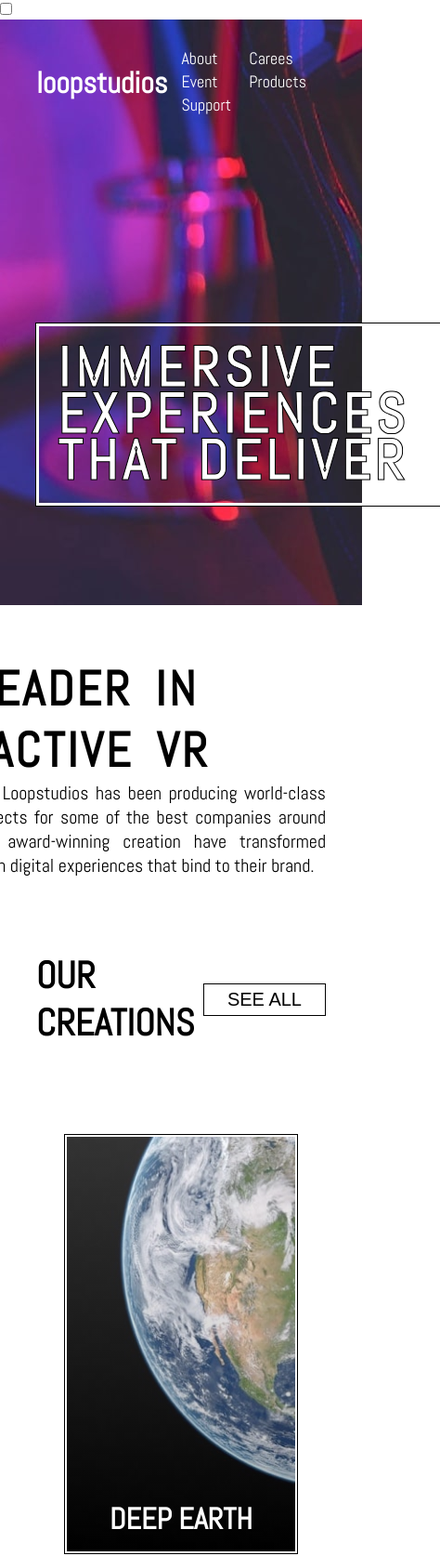
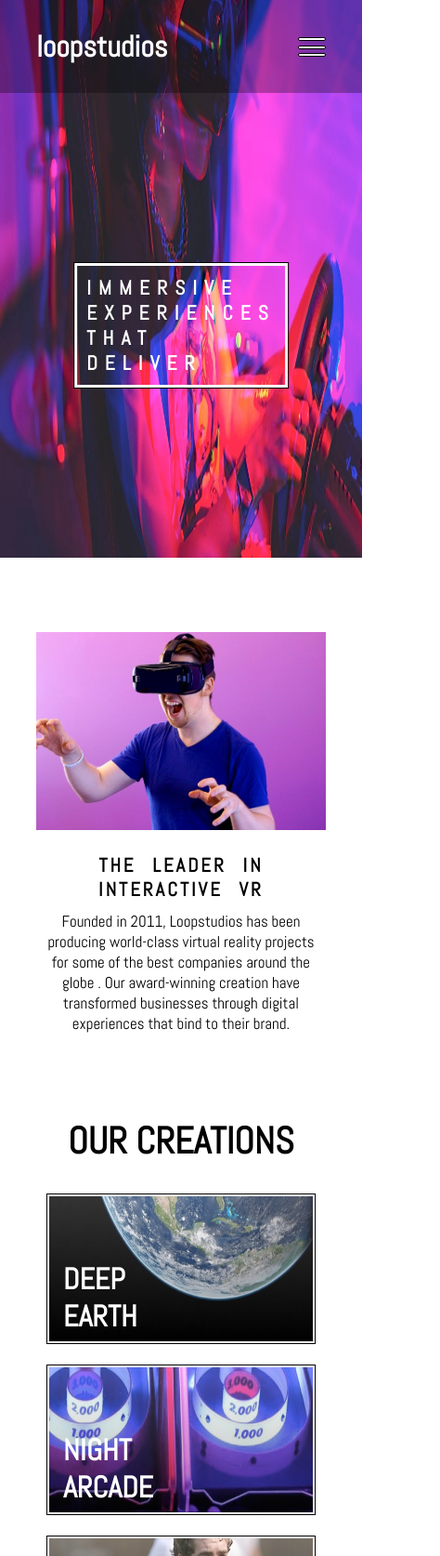
Before and after one commit to Guenfoudi-Mohamed/project_13-media_query, a plain HTML site: page index.html in a window 390 px wide. Shown: the top 1674 px of the page at 93% size, 474 px wide, since content can reach past the window. Drawn offline with Linux system fonts and the light colour scheme.

Commit message:
Update project_13-media_query.css

```diff
--- a/project_13-media_query.css
+++ b/project_13-media_query.css
@@ -1,24 +1,39 @@
 *{margin: 0px;padding: 0px;box-sizing: border-box;outline: none;text-decoration: none;list-style: none;}
 /* start body */
 body{font-family:'Abel', 'Oswald', sans-serif;max-width: 1440px;margin: 0 auto;min-height: 100vh;}
+body input[id="check_list"]{display: none;}
+body input[id="check_list"]:checked ~ header .container .navbar .list{max-height: 500px;}
 /* start header */
-body header{width: 100%;height: 630px;background-image: url('\images/desktop/image-hero.jpg');background-repeat: no-repeat;background-size:round;}
+body header{width: 100%;min-height: 600px;background-image: url('\images/desktop/image-hero.jpg');background-repeat: no-repeat;background-size:100% 100%;}
     /* start container */
-body header .container{width: 80%;height: 100%;margin:0 auto;position: relative;}
+body header .container .con{width: 100%;background-color:rgba(0, 0, 0, 0);}
         /* start navbar */
-body header .container .navbar{display: flex;justify-content: space-between;align-items: center;position: relative;top: 30px;}
-body header .container .navbar .logo h1{color: #fff;}
+body header .container  .navbar{width:80%;margin:0px auto; display: flex;justify-content: space-between;align-items: center;position: relative;padding:30px 0px;}
+body header .container  .navbar .logo h1{color: #fff;}
             /* start list */
-body header .container .navbar .list li{display: inline;}
-body header .container .navbar .list li:hover a{border-bottom: 2px solid white;}
-body header .container .navbar .list li a{display: inline-block;color: #fff;margin: 0px 15px;font-size: 18px;border-bottom: 2px solid transparent;}
-body header .container .navbar .list li:last-child a{margin-right: 0px;}
+body header .container  .navbar .list{transition:max-height 1s;}
+body header .container  .navbar .list li{display: inline;}
+body header .container  .navbar .list li:hover a{border-bottom: 2px solid white;}
+body header .container  .navbar .list li a{display: inline-block;color: #fff;margin: 0px 15px;font-size: 18px;border-bottom: 2px solid transparent;font-weight: bold;}
+body header .container  .navbar .list li:last-child a{margin-right: 0px;}
             /* start humbrger */
-body header .container .navbar .humbrger{width: 35px;height: 21px;display: none;justify-content: space-between;flex-direction: column;position:absolute;right: 0px;cursor: pointer;}
-body header .container .navbar .humbrger .bar{width:100%;height:3px;border-radius:5px; background-color: #fff;}
+body header .container  .navbar .humbrger{width: 30px;height: 21px;display: none;justify-content: space-between;flex-direction: column;position:absolute;top:40px;right: 0px;cursor: pointer;}
+body header .container  .navbar .humbrger .bar{width:100%;height:3px;border-radius:5px; background-color: #fff;border: 1px solid #000;padding: 1px;}
         /* start content_text */
-body header .container .content_text{position: relative;left:0px;top: 40%;padding: 20px;padding-right:30px;border: 3px solid #fff;outline: 1.5px solid #000;display: inline-block;}
-body header .container .content_text h1{color: #fff;font-size: 60px;letter-spacing: 5px;line-height: 50px;-webkit-text-stroke: 1px black;}
+body header .container .content_text{width: 80%;margin: auto;position: relative;min-height:calc(600px - 100px); }
+body header .container .content_text h1{color: #fff;font-size: 40px;position: absolute;top: 50%;transform: translateY(-50%); -webkit-text-stroke: .5px black;letter-spacing: 8px;display: inline-block;border: 3px solid #fff;outline: 1.5px solid #000;padding: 10px;}
+/* start media query =>=> header */
+        @media (min-width:280px) and (max-width:910px){
+                body header .container .con{width: 100%;background-color:rgba(0, 0, 0, 0.3);}
+                body header .container  .navbar{flex-direction: column;align-items: flex-start;}
+                body header .container  .navbar .list{max-height:0px;overflow: hidden;position: relative;top: 15px;}
+                body header .container  .navbar .list li{display: block;}
+                body header .container  .navbar .list li a{margin:5px 0px;}
+                body header .container  .navbar .humbrger{display: flex;}
+        }
+        @media (min-width:280px) and (max-width:640px){
+                body header .container .content_text h1{font-size: 5.5vw;left: 50%;transform: translate(-50%,-50%); -webkit-text-stroke: white;}
+        }
 /* end header */
 /* start main */
         /* start section_1 */
@@ -28,21 +43,57 @@ main .section_1 .img img{width: 100%;display: block;}
 main .section_1 .content_text{padding: 50px 0px 0px 50px;width: 34em;position: absolute;right: 0px;background: #fff;}
 main .section_1 .content_text h1{font-size: 52px;letter-spacing: 3px;word-spacing: 10px;}
 main .section_1 .content_text p{font-size: 20px;text-align: justify;}
+/* start media query =>=> section_1 */
+        @media (min-width:280px) and (max-width:910px){
+                main .section_1{flex-direction: column;align-items: center;justify-content: center;}
+                main .section_1 .content_text{position: static;max-width:34em;padding:10px;margin-top: 15px;}
+                main .section_1 .content_text h1{text-align: center;font-size: 34px;width: 65%;margin: 0px auto;}
+                main .section_1 .content_text p{font-size: 17px;text-align: justify; margin-top: 10px;}
+        }
+        @media (min-width:280px) and (max-width:685px){
+                main .section_1 .content_text{max-width:100%;}
+                main .section_1 .content_text h1{font-size: 5.3vw;width: 75%;}
+                main .section_1 .content_text p{text-align: center;}
+        }
+/* end media query =>=> section_1 */
         /* start section_2 */
-main .section_2{width: 80%;margin:auto;padding: 80px 0px;}
+main .section_2{width: 80%;margin:auto;padding: 80px 0px;position: relative;}
                 /* start content_top */
 main .section_2 .content_top{display: flex;justify-content: space-between;align-items: center;padding-bottom: 80px;}
 main .section_2 .content_top h1{font-size: 40px;}
 main .section_2 .content_top input[value="SEE ALL"]{background-color: #fff;border: 1.5px solid #000;color: #000;padding:5px 25px;font-size: 20px;cursor: pointer;}
+main .section_2 .content_top input[value="SEE ALL"]:hover{background-color: #000;color: #fff;}
+/* start media query =>=> section_1  => content_top */
+@media (min-width:280px) and (max-width:540px){
+        main .section_2{width: 80%;margin:auto;padding: 80px 0px 100px 0px;}
+        main .section_2 .content_top{justify-content: center;padding-bottom: 20px;}
+        main .section_2 .content_top h1{text-align: center;}
+        main .section_2 .content_top input[value="SEE ALL"]{position: absolute;bottom: 40px;left: 50%;transform: translateX(-50%);}
+}
                 /* start content_bottom */
 main .section_2 .content_bottom{width: 100%;}
 main .section_2 .content_bottom .content{display:flex;justify-content: center;align-items: center;flex-wrap: wrap;width: 100%;}
-main .section_2 .content_bottom .content .img{position: relative;width: 250px;height: 450px;margin: 15px;overflow: hidden;border: 2px solid white;outline: 1px solid #000;cursor: pointer;}
+main .section_2 .content_bottom .content .img{position: relative;width: 217px;height: 450px;margin: 12px;overflow: hidden;border: 2px solid white;outline: 1px solid #000;cursor: pointer;}
 main .section_2 .content_bottom .content .img:hover img{transform:scale(1.04);}
 main .section_2 .content_bottom .content .img:hover .bg{background-image:linear-gradient(to top,rgba(0, 0, 0, .5),rgba(255, 255, 255, 0));}
 main .section_2 .content_bottom .content .img img{position: absolute;top: 0px;width: 100%;height: 100%;transition:transform 1s;}
 main .section_2 .content_bottom .content .img .bg{position: absolute;top: 0px;width: 100%;height: 100%;background-image:linear-gradient(to top,rgba(0, 0, 0, 0.3),rgba(255, 255, 255, 0.2));}
 main .section_2 .content_bottom .content .img .bg h1{position: absolute;bottom: 15px;text-align: center;width: 100%;color: #fff;}
+/* start media query =>=> section_1  => content_bottom */
+@media (min-width:280px) and (max-width:602px){
+        main .section_2 .content_bottom .content > .img{width: 100%;height: 160px;background-repeat: no-repeat;background-size: 100% 100%;background-position: center;}
+        main .section_2 .content_bottom .content > .img > img{display: none;}
+        main .section_2 .content_bottom .content > .img:first-child{background-image: url('images/mobile/image-deep-earth.jpg');}
+        main .section_2 .content_bottom .content > .img:nth-child(2){background-image: url('images/mobile/image-night-arcade.jpg');}
+        main .section_2 .content_bottom .content > .img:nth-child(3){background-image: url('images/mobile/image-soccer-team.jpg');}
+        main .section_2 .content_bottom .content > .img:nth-child(4){background-image: url('images/mobile/image-grid.jpg');}
+        main .section_2 .content_bottom .content > .img:nth-child(5){background-image: url('images/mobile/image-from-above.jpg');}
+        main .section_2 .content_bottom .content > .img:nth-child(6){background-image: url('images/mobile/image-pocket-borealis.jpg');}
+        main .section_2 .content_bottom .content > .img:nth-child(7){background-image: url('images/mobile/image-curiosity.jpg');}
+        main .section_2 .content_bottom .content > .img:last-child{background-image: url('images/mobile/image-fisheye.jpg');}
+        main .section_2 .content_bottom .content .img .bg h1{text-align: left; position: absolute;TOP: 50%;LEFT: 15PX;WIDTH: 135px;transform:translateY(-15%);color: #fff;}
+        main .section_2 .content_bottom .content .img:nth-child(4) .bg h1 br{display: block;}
+}
 /* end main */
 /* start footer */
 footer{width:100%;padding: 40px;background-color:#000;}
@@ -53,11 +104,26 @@ footer .container .content_left .list_footer{margin-top: 15px;}
 footer .container .content_left .list_footer li{display: inline-block;}
 footer .container .content_left .list_footer li:first-child a{margin-left: 0px;}
 footer .container .content_left .list_footer li a{display: block;color: #fff;font-size: 18px;margin: 0px 5px;}
+footer .container .content_left .list_footer li:hover a{text-decoration:underline;}
         /* start content_right */
 footer .container .content_right .list_footer{float: right;}
 footer .container .content_right .list_footer li{display: inline-block;}
 footer .container .content_right .list_footer li:first-child a{margin-right: 0px;}
 footer .container .content_right .list_footer li a{display: block;color: #fff;font-size: 20px;margin: 0px 5px;}
+footer .container .content_right .list_footer li:nth-child(1):hover a{color: #3B5998;}
+footer .container .content_right .list_footer li:nth-child(2):hover a{color: #55ACEE;}
+footer .container .content_right .list_footer li:nth-child(3):hover a{color: #cd1d1f;}
+footer .container .content_right .list_footer li:nth-child(4):hover a{color: #3F729B;}
 footer .container .content_right p{float: right;clear: both;margin-top: 5px;}
 footer .container .content_right p ,a{color: #fff;}
+/* start media query =>=> footer */
+@media (min-width:280px) and (max-width:775px){
+        footer .container{flex-direction: column;justify-content: center;align-items: center;}
+        footer .container .content_left h2{text-align: center;}
+        footer .container .content_left .list_footer li{display: block;}
+        footer .container .content_left .list_footer li a{text-align: center;margin: 7px auto;}
+        footer .container .content_right{margin-top: 25px;}
+        footer .container .content_right .list_footer{float:none;display: flex;justify-content: center;}
+        footer .container .content_right p{float: none;clear: none;text-align: center;margin-top: 10px;}
+}
 /* end footer */
```
